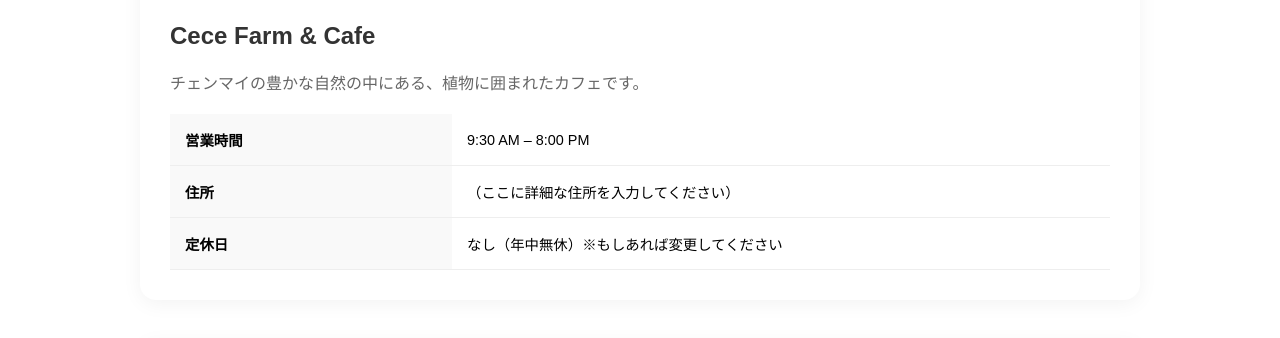
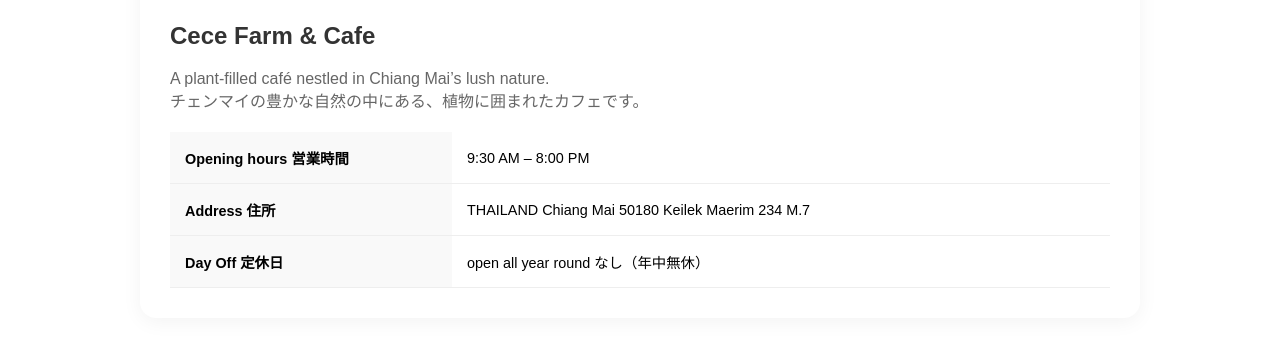
Before and after one commit to xspeed122000-jpg/cecefarm-full-blog, a Next.js app: page /shop in a window 1280 px wide. Shown: the part 358-696 px from the top of the page. Built offline with nearby package versions, Linux system fonts and the light colour scheme; grey boxes are pictures that could not be loaded; a web font is replaced by a local one.

Commit message:
fix Opening hours

```diff
--- a/app/layout.tsx
+++ b/app/layout.tsx
@@ -14,9 +14,10 @@ const playfair = Playfair_Display({
 const inter = Inter({ subsets: ['latin'], display: 'swap', variable: '--font-inter' });
 
 export const metadata: Metadata = {
+  // ★ Googleなどの検索エンジンに見つけてもらう設定です
   robots: {
-    index: false, // 後で書き換える
-    follow: false, // 後で書き換える
+    index: true,
+    follow: true,
   },
 };
 
--- a/app/shop/page.tsx
+++ b/app/shop/page.tsx
@@ -10,21 +10,22 @@ export default function ShopPage() {
         {/* 上段：店舗詳細テキスト */}
         <section style={{ backgroundColor: '#fff', padding: '30px', borderRadius: '16px', boxShadow: '0 4px 20px rgba(0,0,0,0.05)' }}>
           <h2 style={{ color: '#333' }}>Cece Farm & Cafe</h2>
-          <p style={{ color: '#666' }}>チェンマイの豊かな自然の中にある、植物に囲まれたカフェです。</p>
+          <p style={{ color: '#666' }}>A plant‑filled café nestled in Chiang Mai’s lush nature.<br/>
+ チェンマイの豊かな自然の中にある、植物に囲まれたカフェです。</p>
 
           <table style={{ width: '100%', borderCollapse: 'collapse', marginTop: '20px' }}>
             <tbody>
               <tr>
-                <th style={tableHeaderStyle}>営業時間</th>
+                <th style={tableHeaderStyle}>Opening hours 営業時間</th>
                 <td style={tableDataStyle}>9:30 AM – 8:00 PM</td>
               </tr>
               <tr>
-                <th style={tableHeaderStyle}>住所</th>
-                <td style={tableDataStyle}>（ここに詳細な住所を入力してください）</td>
+                <th style={tableHeaderStyle}>Address 住所</th>
+                <td style={tableDataStyle}>THAILAND Chiang Mai 50180 Keilek Maerim 234 M.7</td>
               </tr>
               <tr>
-                <th style={tableHeaderStyle}>定休日</th>
-                <td style={tableDataStyle}>なし（年中無休）※もしあれば変更してください</td>
+                <th style={tableHeaderStyle}>Day Off 定休日</th>
+                <td style={tableDataStyle}>open all year round なし（年中無休）</td>
               </tr>
             </tbody>
           </table>
```
